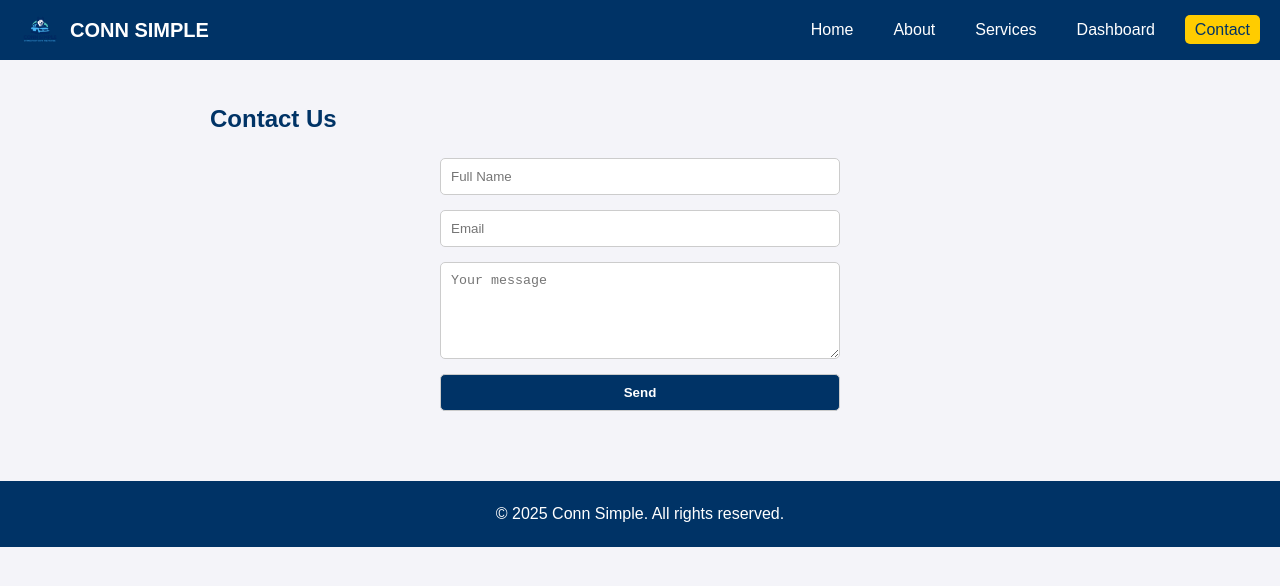
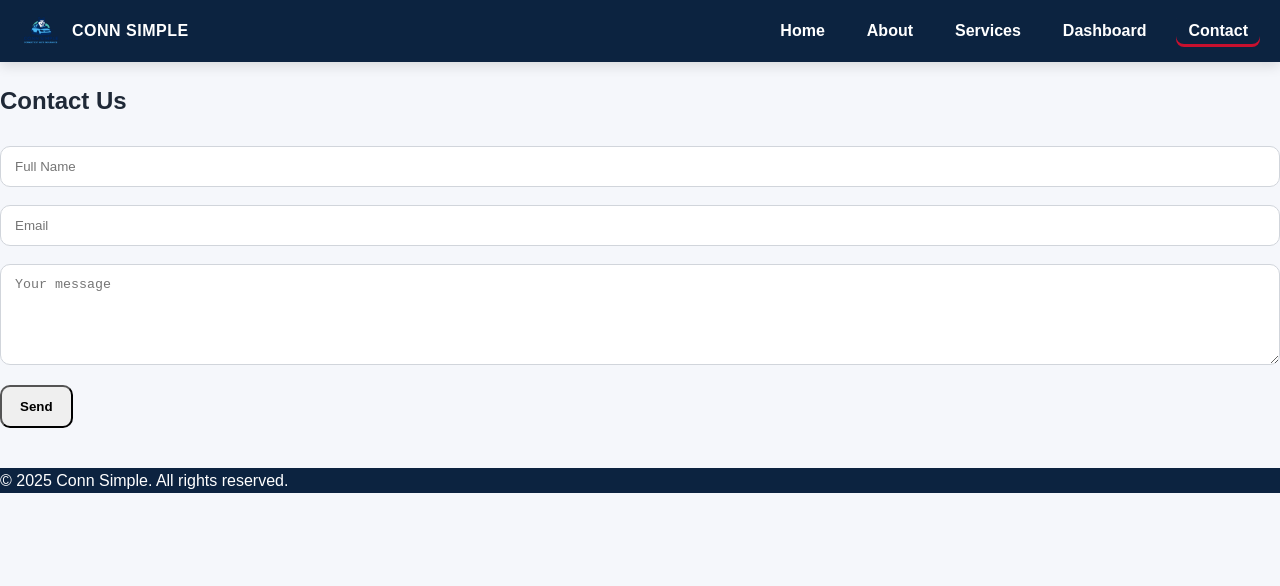
Before and after one commit to connsimple/auto-insurance-site, a plain HTML site: page contact.html in a window 1280 px wide. Drawn offline with Linux system fonts and the light colour scheme.

Commit message:
Update styles.css

```diff
--- a/styles.css
+++ b/styles.css
@@ -1,143 +1,145 @@
-/* Reset */
-* {
-  margin: 0;
-  padding: 0;
-  box-sizing: border-box;
+/* =========================
+   Conn Simple — Phase 2 UI
+   ========================= */
+
+/* Brand (UConn Huskies-inspired) */
+:root{
+  --navy:#0C2340;      /* primary */
+  --blue:#0033A0;      /* secondary */
+  --accent:#C8102E;    /* subtle accent (buttons/hover) */
+  --ink:#1f2937;       /* body text */
+  --muted:#6b7280;     /* secondary text */
+  --bg:#f5f7fb;        /* page background */
+  --card:#ffffff;      /* cards/panels */
+  --shadow: 0 10px 30px rgba(0,0,0,.08);
 }
 
-body {
-  font-family: Arial, sans-serif;
-  line-height: 1.6;
-  background: #f4f4f9;
-  color: #333;
+*{box-sizing:border-box}
+html,body{margin:0;padding:0;width:100%;overflow-x:hidden}
+img,video,iframe{max-width:100%;height:auto;display:block}
+body{font-family: Arial, Helvetica, sans-serif; color:var(--ink); background:var(--bg); line-height:1.6}
+
+/* Utilities */
+.container{max-width:1200px;margin:0 auto;padding:0 20px}
+.btn{display:inline-block;font-weight:700;text-decoration:none;border-radius:10px;padding:12px 18px;transition:.2s}
+.btn-primary{background:var(--accent);color:#fff;border:none;cursor:pointer}
+.btn-primary:hover{filter:brightness(.95)}
+.btn-outline{border:2px solid #fff;color:#fff}
+.btn-outline:hover{background:#ffffff20}
+
+/* ==================
+   Navbar / Header
+   ================== */
+header{position:sticky;top:0;z-index:100;background:var(--navy);box-shadow:0 4px 12px rgba(0,0,0,.12)}
+.navbar{display:flex;align-items:center;justify-content:space-between;gap:16px;padding:10px 20px}
+.logo{display:flex;align-items:center;gap:10px;color:#fff;text-decoration:none}
+.logo img{height:42px;width:auto}
+.logo span{font-weight:900;letter-spacing:.5px}
+
+.nav-links{list-style:none;display:flex;gap:18px;margin:0;padding:0}
+.nav-links a{color:#fff;text-decoration:none;font-weight:700;padding:8px 12px;border-radius:8px;transition:.2s}
+.nav-links a:hover{background:#ffffff1a}
+.nav-links a.btn{background:var(--accent);color:#fff}
+.nav-links a.active{box-shadow: inset 0 -3px 0 0 var(--accent)}
+
+.menu-toggle{display:none;color:#fff;font-size:28px;cursor:pointer;user-select:none}
+
+/* =============
+   Hero section
+   ============= */
+.hero{
+  position:relative;
+  background: linear-gradient(135deg, var(--navy) 0%, var(--blue) 100%);
+  color:#fff;
+  padding:60px 20px;
+}
+.hero::after{
+  /* light texture overlay */
+  content:"";
+  position:absolute;inset:0;
+  background: radial-gradient(ellipse at 20% 10%, rgba(255,255,255,.10), transparent 40%),
+              radial-gradient(ellipse at 80% 20%, rgba(255,255,255,.06), transparent 45%);
+  pointer-events:none;
+}
+.hero .hero-content{
+  position:relative; /* above overlay */
+  max-width:1200px;margin:0 auto;display:grid;grid-template-columns:1.1fr .9fr;gap:28px;align-items:center;
+}
+.hero h1{font-size:2.4rem;margin:0 0 8px}
+.hero p{margin:0 0 18px;opacity:.95}
+.quote-form{display:flex;gap:10px;flex-wrap:wrap;background:#ffffff18;padding:12px;border-radius:12px;border:1px solid #ffffff33}
+.quote-form input{
+  flex:1;min-width:180px;background:#fff;color:#000;border:1px solid #d1d5db;border-radius:10px;
+  padding:12px 14px;outline:none
 }
 
-/* Navbar */
-.navbar {
-  display: flex;
-  justify-content: space-between;
-  align-items: center;
-  background: #003366;
-  color: #fff;
-  padding: 10px 20px;
+/* =================
+   Feature section
+   ================= */
+.features{padding:48px 0;background:var(--bg)}
+.features h2{text-align:center;color:var(--navy);margin:0 0 18px}
+.feature-grid{display:grid;grid-template-columns:repeat(3,minmax(0,1fr));gap:18px}
+.feature{
+  background:var(--card);border-radius:14px;box-shadow:var(--shadow);padding:22px;text-align:center
+}
+.feature h3{margin:0 0 8px;color:var(--blue)}
+
+/* =================
+   Testimonials
+   ================= */
+.testimonials{padding:46px 0;background:#e9eef9;border-top:1px solid #d7def0;border-bottom:1px solid #d7def0}
+.testimonials h2{text-align:center;color:var(--navy);margin:0 0 16px}
+.testimonial-slider{
+  max-width:900px;margin:0 auto;background:#fff;border-radius:14px;box-shadow:var(--shadow);padding:22px;
+}
+.testimonial-slider blockquote{margin:0;font-style:italic;color:#333}
+.testimonial-slider .dots{display:flex;gap:8px;justify-content:center;margin-top:12px}
+.dot{width:8px;height:8px;border-radius:50%;background:#cbd5e1;transition:.2s}
+.dot.active{background:var(--accent)}
+
+/* =========
+   Footer
+   ========= */
+footer{background:var(--navy);color:#fff;margin-top:40px}
+footer p{margin:0}
+footer .container{display:flex;align-items:center;justify-content:space-between;gap:16px;padding:18px 20px}
+footer a{color:#fff;text-decoration:none;opacity:.9}
+footer a:hover{opacity:1}
+
+/* =========================
+   Page layouts (inner pages)
+   ========================= */
+.page-hero{background:#e7ecfb;border-bottom:1px solid #d9def1}
+.page-hero .container{padding:22px 0}
+.page-hero h2{color:var(--blue);margin:0 0 6px}
+
+.main{padding:36px 0}
+.grid-2{display:grid;grid-template-columns:repeat(2,minmax(0,1fr));gap:20px}
+.grid-3{display:grid;grid-template-columns:repeat(3,minmax(0,1fr));gap:20px}
+.card{background:var(--card);border-radius:14px;box-shadow:var(--shadow);padding:22px}
+.card h3{margin-top:0;color:var(--blue)}
+.table{width:100%;border-collapse:collapse}
+.table th,.table td{border-bottom:1px solid #e5e7eb;padding:12px;text-align:left}
+
+/* Forms generic */
+label{font-size:.92rem;color:var(--muted)}
+input,select,textarea{
+  width:100%;padding:12px 14px;margin:6px 0 12px;border:1px solid #d1d5db;border-radius:10px;outline:none
+}
+.form-note{font-size:.85rem;color:var(--muted)}
+
+/* ===============
+   Responsive
+   =============== */
+@media (max-width:980px){
+  .hero .hero-content{grid-template-columns:1fr}
+  .feature-grid{grid-template-columns:1fr}
+  .grid-2,.grid-3{grid-template-columns:1fr}
 }
 
-.navbar .logo {
-  display: flex;
-  align-items: center;
-  font-weight: bold;
-  font-size: 20px;
+@media (max-width:820px){
+  .menu-toggle{display:block}
+  .nav-links{position:fixed;top:64px;right:0;left:0;background:var(--navy);
+             flex-direction:column;padding:14px 20px;gap:8px;max-height:0;overflow:hidden;transition:max-height .25s ease}
+  .nav-open .nav-links{max-height:300px}
 }
-
-.navbar .logo img {
-  width: 40px;
-  margin-right: 10px;
-}
-
-.nav-links {
-  list-style: none;
-  display: flex;
-}
-
-.nav-links li {
-  margin-left: 20px;
-}
-
-.nav-links a {
-  color: #fff;
-  text-decoration: none;
-  padding: 6px 10px;
-  border-radius: 5px;
-}
-
-.nav-links a.active,
-.nav-links a:hover {
-  background: #ffcc00;
-  color: #003366;
-}
-
-/* Hero */
-.hero {
-  background: url('https://source.unsplash.com/1600x600/?car,highway') no-repeat center center/cover;
-  color: #fff;
-  text-align: center;
-  padding: 100px 20px;
-}
-
-.hero h1 {
-  font-size: 48px;
-}
-
-.hero p {
-  font-size: 20px;
-  margin: 15px 0;
-}
-
-.btn {
-  background: #ffcc00;
-  color: #003366;
-  padding: 10px 20px;
-  text-decoration: none;
-  border-radius: 5px;
-  font-weight: bold;
-}
-
-.btn:hover {
-  background: #ffd633;
-}
-
-/* Content */
-.content {
-  padding: 40px 20px;
-  max-width: 900px;
-  margin: auto;
-}
-
-.content h1 {
-  margin-bottom: 20px;
-  color: #003366;
-}
-
-/* Forms */
-.form-box {
-  display: flex;
-  flex-direction: column;
-  gap: 15px;
-  max-width: 400px;
-  margin: auto;
-}
-
-.form-box input,
-.form-box textarea,
-.form-box button {
-  padding: 10px;
-  border: 1px solid #ccc;
-  border-radius: 5px;
-}
-
-.form-box button {
-  background: #003366;
-  color: #fff;
-  cursor: pointer;
-}
-
-.form-box button:hover {
-  background: #0055aa;
-}
-
-/* Footer */
-footer {
-  background: #003366;
-  color: #fff;
-  text-align: center;
-  padding: 20px;
-  margin-top: 30px;
-}
-
-/* Mobile */
-@media (max-width: 768px) {
-  .nav-links {
-    flex-direction: column;
-    gap: 10px;
-  }
-}
```
